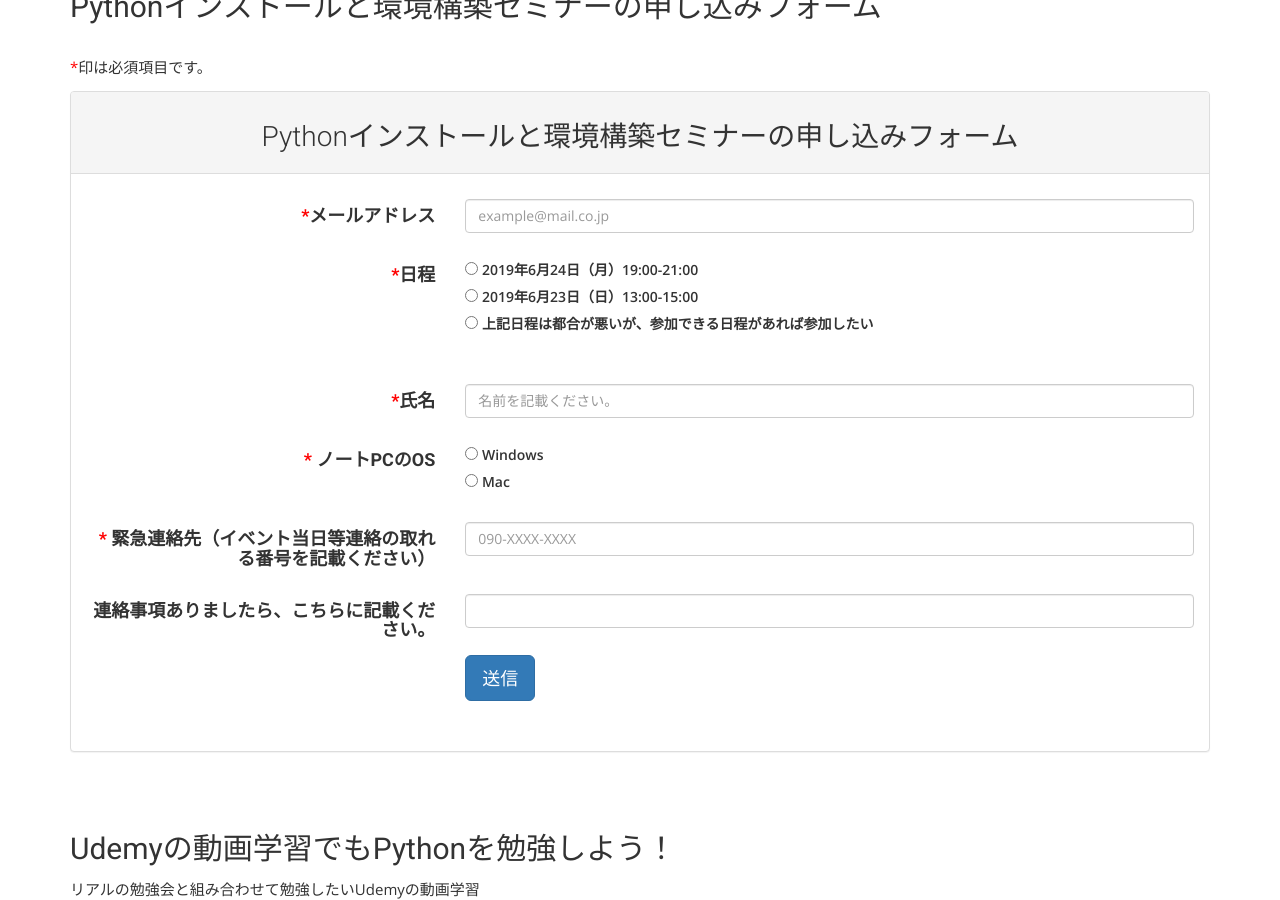
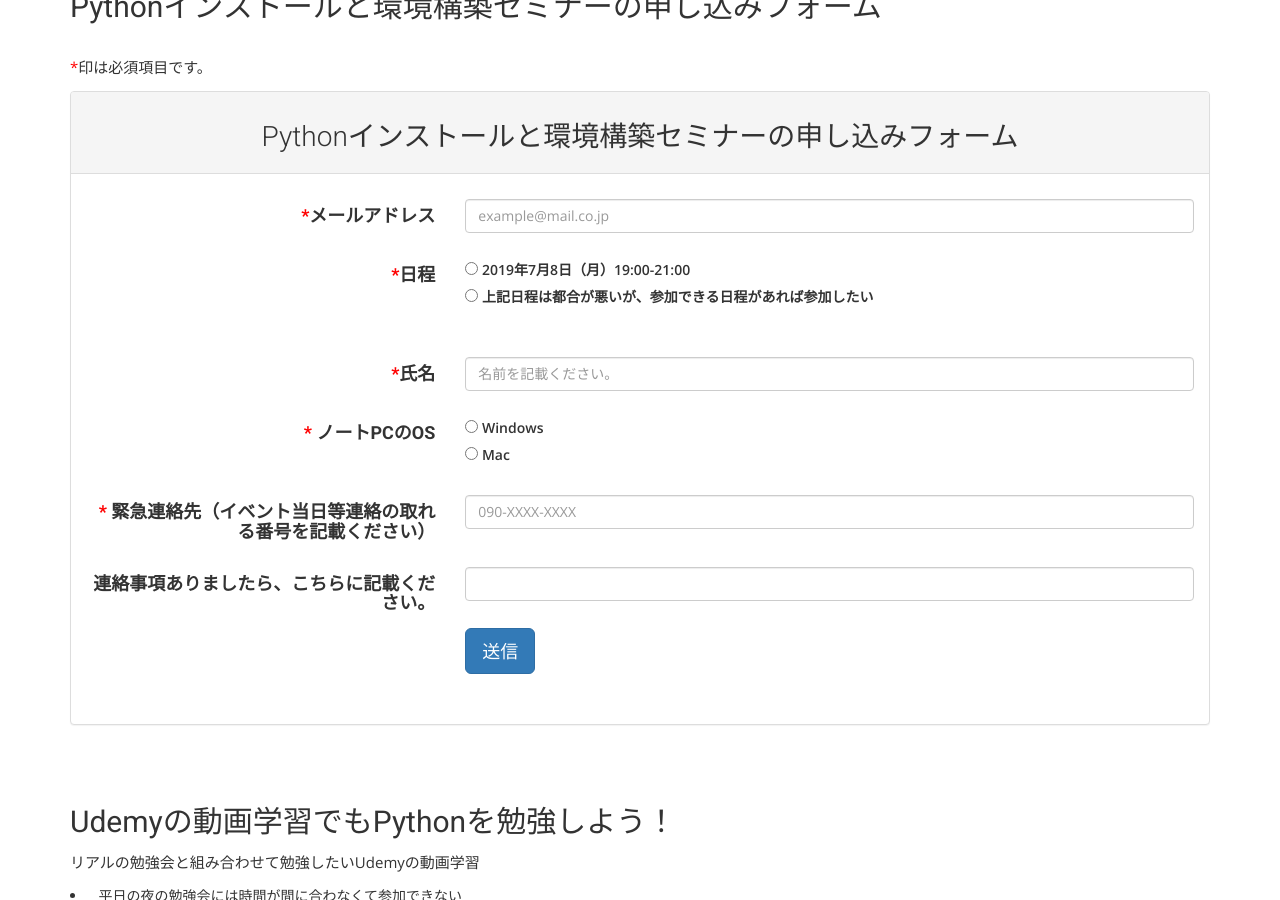
Before and after one commit to hommachi-open-source-lab/hommachi-open-source-lab.github.io, a Jekyll site: the page built from contents/study/buld_python_env.html, in a window 1280 px wide and 900 px high, scrolled down 2643 px. Built offline with Jekyll 4.4.1, drawn with Linux system fonts in a browser that asks for light colours; nearby versions of some CDN libraries; some web fonts are replaced.

Commit message:
update date

```diff
--- a/contents/study/buld_python_env.html
+++ b/contents/study/buld_python_env.html
@@ -142,18 +142,11 @@
             <div class="col-sm-8">
               <div class="form-check">
                 <input class="form-check-input" id="nittei" type="radio" name="entry.403502960"
-                  value="2019年6月24日（月）19:00-21:00" required>
+                  value="2019年7月8日（月）19:00-21:00" required>
                 <label class="form-check-label" for="nittei">
-                  2019年6月24日（月）19:00-21:00
+                  2019年7月8日（月）19:00-21:00
                 </label>
                 　　 </div>
-              <div class="form-check">
-                <input class="form-check-input" id="nittei" type="radio" name="entry.403502960"
-                  value="2019年6月23日（日）13:00-15:00">
-                <label class="form-check-label" for="nittei">
-                  2019年6月23日（日）13:00-15:00
-                </label>
-              </div>
               <div class="form-check">
                 <input class="form-check-input" id="nittei" type="radio" name="entry.403502960"
                   value="上記日程は都合が悪いが、参加できる日程があれば参加したい">
```
